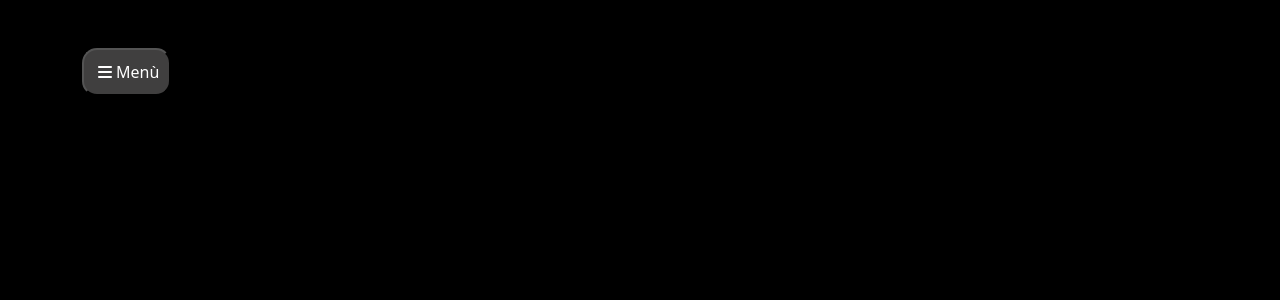
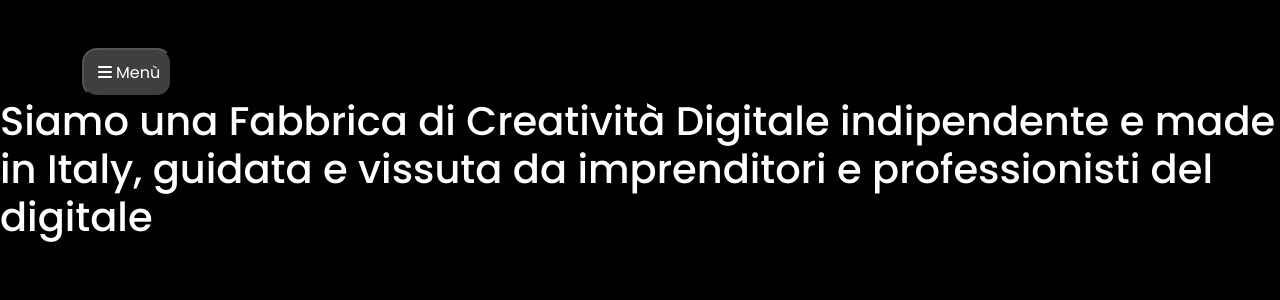
Before and after one commit to albertostizzoli/vue-ewake, a Vue app: page / in a window 1280 px wide. Shown: the top 300 px of the page. Built offline with nearby package versions, Linux system fonts and the light colour scheme.

Commit message:
create router and homepage

```diff
--- a/src/App.vue
+++ b/src/App.vue
@@ -1,5 +1,9 @@
 <template>
 <HeaderSection></HeaderSection>
+<main>
+  <router-view></router-view>
+</main>
+
 
 </template>
 
--- a/src/assets/styles/main.scss
+++ b/src/assets/styles/main.scss
@@ -1,3 +1,5 @@
+@import url('https://fonts.googleapis.com/css2?family=Poppins:ital,wght@0,100;0,200;0,300;0,400;0,500;0,600;0,700;0,800;0,900;1,100;1,200;1,300;1,400;1,500;1,600;1,700;1,800;1,900&display=swap');
+
 $fa-font-path: '../webfonts';
 @import '@fortawesome/fontawesome-free/scss/fontawesome.scss';
 @import '@fortawesome/fontawesome-free/scss/solid.scss';
@@ -14,4 +16,5 @@ $fa-font-path: '../webfonts';
 
 body{
     background-color: black;
+    font-family: "Poppins", sans-serif;
 }
--- a/src/main.js
+++ b/src/main.js
@@ -3,4 +3,8 @@ import './assets/styles/main.scss'
 import { createApp } from 'vue'
 import App from './App.vue'
 
-createApp(App).mount('#app')
+import { router } from './router.js'
+
+const app = createApp(App);
+app.use(router);
+app.mount('#app');
--- /dev/null
+++ b/src/pages/HomePage.vue
@@ -0,0 +1,17 @@
+<template>
+    <h1>Siamo una Fabbrica di Creatività Digitale indipendente e made in Italy, guidata e vissuta da imprenditori e professionisti del digitale</h1>
+</template>
+
+<script>
+    export default {
+        name: 'HomePage',
+
+    }
+</script>
+
+<style lang="scss" scoped>
+h1{
+    color: white;
+}
+
+</style>
--- /dev/null
+++ b/src/router.js
@@ -0,0 +1,20 @@
+import { createRouter, createWebHistory } from 'vue-router';
+import HomePage from './pages/HomePage.vue';
+
+// Definizione delle rotte
+const routes = [
+    {
+        path: '/',
+        name: 'home',
+        component: HomePage
+    },
+];
+
+// Creazione del router con la cronologia del web
+const router = createRouter({
+    history: createWebHistory(),
+    routes,
+});
+
+// Esportazione del router per l'uso nell'applicazione Vue
+export { router };
```
